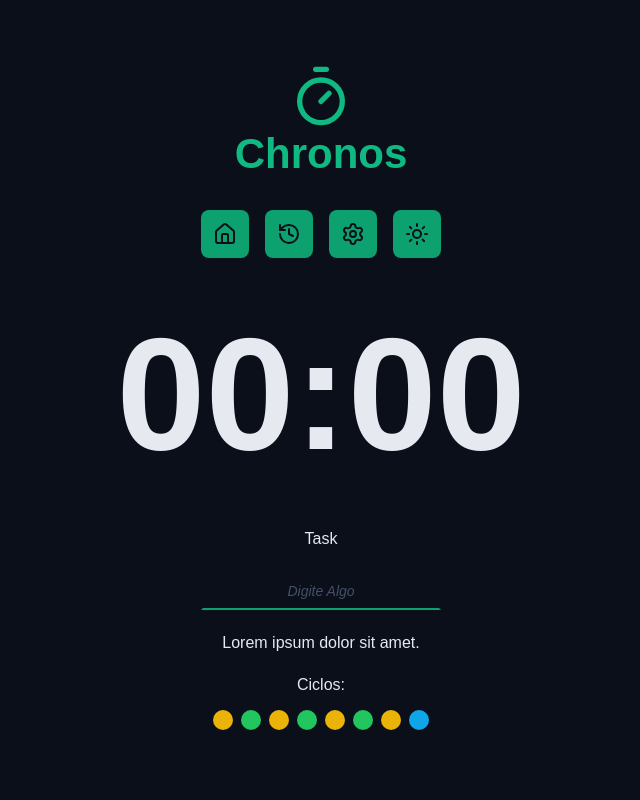
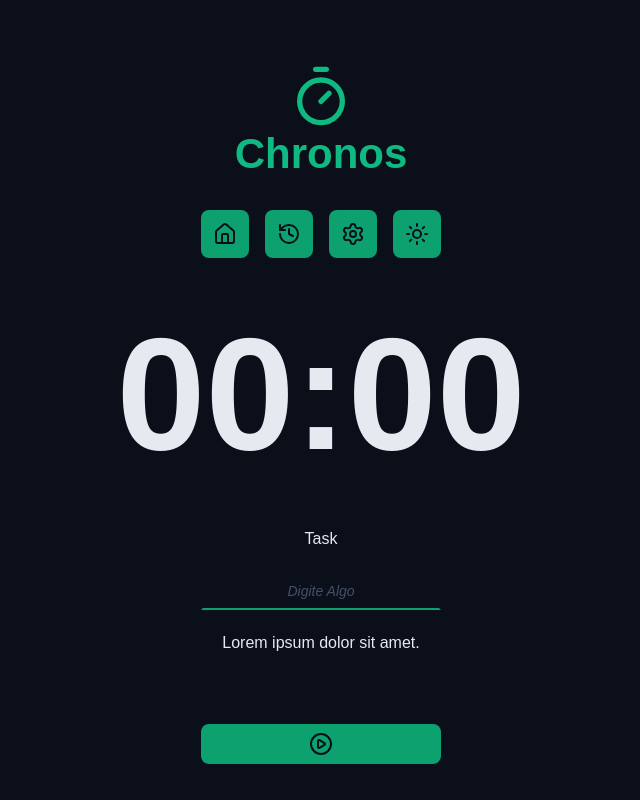
Before and after one commit to MaaSantos45/chronos, a React (Vite) app: page / in a window 1280 px wide. Shown: the top 800 px of the page, without its empty margins (319-959 px from the left). Built offline with nearby package versions, Linux system fonts and the light colour scheme.

Commit message:
adicionado commando npm para rodar com host 0.0.0.0, adicionado utils para formatar segundos, buscar o proximo ciclo e buscar o timo de estado pelo ciclo, adicionado iteração em Clycles para exibir o numero atual do estado

```diff
--- a/package.json
+++ b/package.json
@@ -5,6 +5,7 @@
   "type": "module",
   "scripts": {
     "dev": "vite",
+    "devh": "vite --host \"0.0.0.0\"",
     "build": "tsc -b && vite build",
     "lint": "eslint .",
     "preview": "vite preview"
--- a/src/App.tsx
+++ b/src/App.tsx
@@ -1,6 +1,6 @@
 import { Home } from './pages/Home'
-import { About } from './pages/About'
-import { NotFound } from './pages/NotFound'
+// import { About } from './pages/About'
+// import { NotFound } from './pages/NotFound'
 import {TaskContextProvider} from "./contexts/TaskContext";
 
 function App() {
--- a/src/components/CountDown/index.tsx
+++ b/src/components/CountDown/index.tsx
@@ -2,7 +2,7 @@ import styles from './styles.module.css'
 import {useTaskContext} from "../../contexts/TaskContext/useTaskContext.ts";
 
 export function CountDown() {
-    const {state, setState} = useTaskContext();
+    const {state, } = useTaskContext();
 
     return (
         <>
--- a/src/components/CountDown/styles.module.css
+++ b/src/components/CountDown/styles.module.css
@@ -1,5 +1,5 @@
 .container {
-    font-size: clamp(8rem, 30vw, 16rem);
+    font-size: clamp(8rem, 25vw, 16rem);
     font-weight: bold;
     text-align: center;
     line-height: 1.3;
--- a/src/components/Cycles/index.tsx
+++ b/src/components/Cycles/index.tsx
@@ -1,20 +1,36 @@
 import styles from './styles.module.css'
+import {useTaskContext} from "../../contexts/TaskContext/useTaskContext.ts";
+import {getCycleTime} from "../../utils/getCycleTime.ts";
+import {getCycle} from "../../utils/getCycle.ts";
 
 export function Cycles() {
+    const {state} = useTaskContext()
+    const steps = Array(state.currentCycle).fill(null)
+
+    const descriptor = {
+        workTime: 'Trabalho',
+        breakTime: 'Pausa',
+        restTime: 'Descanso',
+    }
     return (
         <>
             <div className={styles.cycles}>
                 <span>Ciclos: </span>
 
                 <div className={styles.cycleDots}>
-                    <span className={`${styles.cycleDot} ${styles.workTime}`}></span>
-                    <span className={`${styles.cycleDot} ${styles.breakTime}`}></span>
-                    <span className={`${styles.cycleDot} ${styles.workTime}`}></span>
-                    <span className={`${styles.cycleDot} ${styles.breakTime}`}></span>
-                    <span className={`${styles.cycleDot} ${styles.workTime}`}></span>
-                    <span className={`${styles.cycleDot} ${styles.breakTime}`}></span>
-                    <span className={`${styles.cycleDot} ${styles.workTime}`}></span>
-                    <span className={`${styles.cycleDot} ${styles.restTime}`}></span>
+                    {steps.map((_, index) => {
+                        const next = getCycle(index)
+                        const time = getCycleTime(next)
+                        return (
+                            <span
+                                className={`${styles.cycleDot} ${styles[time]}`}
+                                aria-label={`Indicador de ciclo de ${descriptor[time]} ${next}`}
+                                title={`Indicador de ciclo de ${descriptor[time]} ${next}`}
+                                key={`${next}_${time}`}
+                            ></span>
+                        )
+                    })}
+                    {/**/}
                 </div>
             </div>
         </>
--- a/src/components/Logo/index.tsx
+++ b/src/components/Logo/index.tsx
@@ -2,8 +2,6 @@ import styles from './styles.module.css';
 import {TimerIcon} from "lucide-react";
 
 export function Logo() {
-    console.log(styles)
-
     return (
         <>
             <div className={styles.logo}>
--- a/src/components/MainForm/index.tsx
+++ b/src/components/MainForm/index.tsx
@@ -4,17 +4,73 @@ import {Cycles} from "../Cycles";
 import styles from './styles.module.css'
 import {DefaultButton} from "../DefaultButton";
 import {PlayCircleIcon, StopCircleIcon} from "lucide-react";
+import * as React from "react";
+import {useState} from "react";
+import type {TaskModel} from "../../models/TaskModel.tsx";
+import {useTaskContext} from "../../contexts/TaskContext/useTaskContext.ts";
+import {getCycle} from "../../utils/getCycle.ts";
+import {getCycleTime} from "../../utils/getCycleTime.ts";
+import {formatSeconds} from "../../utils/formatSeconds.ts";
 
 export function MainForm() {
+    const { state, setState } = useTaskContext()
+    const [ taskName, setTaskName ] = useState('');
+
+    const nextCycle = getCycle(state.currentCycle)
+    const nextCycleTime = getCycleTime(nextCycle)
+
+    function handleCreateNewTask(event: React.FormEvent<HTMLFormElement>) {
+        event.preventDefault();
+
+        const taskNameValue = taskName.trim();
+
+        if(!taskNameValue){
+            alert("Digite o nome da tarefa");
+            return;
+        }
+
+        const newTask: TaskModel = {
+            id: Date.now().toString(),
+            name: taskNameValue,
+            startDate: Date.now(),
+            completeDate: null,
+            interupted: false,
+            duration: state.config[nextCycleTime],
+            type: nextCycleTime,
+        }
+        console.log(newTask);
+
+        const secondsRemaining: number = newTask.duration * 60;
+
+        setState(prevState => {
+            return {
+                ...prevState,
+                config: { ...prevState.config },
+                activeTask: newTask,
+                currentCycle: nextCycle,
+                secondsRemaining: secondsRemaining,
+                formatedSecondsRemaining: formatSeconds(secondsRemaining),
+                tasks: [...prevState.tasks, newTask]
+            }
+        })
+    }
+
+    const buttonIcon = {
+        green: <PlayCircleIcon />,
+        red: <StopCircleIcon />,
+    }
+
     return (
         <>
-            <form className={styles.form} action="">
+            <form className={styles.form} onSubmit={handleCreateNewTask} action="">
                 <div className={styles.formRow}>
                     <DefaultInput
                         id={'myInput'}
                         type={'text'}
                         label={'Task'}
                         placeholder={'Digite Algo'}
+                        value={taskName}
+                        onChange={(e) => {setTaskName(e.target.value)}}
                     />
                 </div>
 
@@ -22,17 +78,15 @@ export function MainForm() {
                     <p>Lorem ipsum dolor sit amet.</p>
                 </div>
 
-                <div className={styles.formRow}>
-                    <Cycles />
-                </div>
+                {state.currentCycle > 0 && (
+                    <div className={styles.formRow}>
+                        <Cycles />
+                    </div>
+                )}
 
                 <div className={styles.formRow}>
                     <DefaultButton color={'green'}>
-                        <PlayCircleIcon />
-                    </DefaultButton>
-
-                    <DefaultButton color={'red'}>
-                        <StopCircleIcon />
+                        {buttonIcon['green']}
                     </DefaultButton>
                 </div>
             </form>
--- a/src/models/TaskStateModel.tsx
+++ b/src/models/TaskStateModel.tsx
@@ -1,4 +1,4 @@
-import { TaskModel } from "./TaskModel";
+import type {TaskModel} from "./TaskModel";
 
 export type TaskStateModel = {
     tasks: TaskModel[];
--- /dev/null
+++ b/src/utils/formatSeconds.ts
@@ -0,0 +1,7 @@
+
+export function formatSeconds (seconds: number) {
+    const minutesString = String(Math.floor((seconds / 60))).padStart(2, "0");
+    const secondsString = String(Math.floor(seconds % 60)).padStart(2, "0");
+
+    return `${minutesString}:${secondsString}`;
+}
--- /dev/null
+++ b/src/utils/getCycle.ts
@@ -0,0 +1,4 @@
+
+export function getCycle(currentCycle: number) {
+    return currentCycle === 0 || currentCycle === 8 ? 1 : currentCycle + 1;
+}
--- /dev/null
+++ b/src/utils/getCycleTime.ts
@@ -0,0 +1,7 @@
+import type {TaskModel} from "../models/TaskModel.tsx";
+
+export function getCycleTime(cycle: number): TaskModel["type"]{
+    if(cycle % 8 === 0) return "restTime"
+    if(cycle % 2 === 0) return "breakTime"
+    return "workTime"
+}
```
